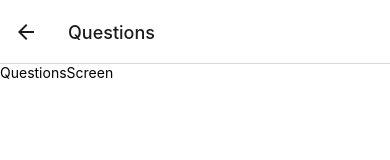
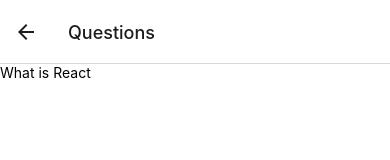
Before and after one commit to l-quincy01/StudyBru, a React Native app: screen /Questions in a window 390 px wide. Shown: the top 160 px of the page. Built offline with nearby package versions, Linux system fonts and the light colour scheme.

Commit message:
Feat: Splash and Question screen added

```diff
--- a/src/Screens/QuestionsScreen.js
+++ b/src/Screens/QuestionsScreen.js
@@ -1,10 +1,17 @@
 import { StyleSheet, Text, View } from "react-native";
-import React from "react";
+import React, { useState } from "react";
+import { questions } from "../config/question";
 
 const QuestionsScreen = () => {
+  const [currentQuestionIndex, setCurrentQuestionIndex] = useState(0);
   return (
     <View>
-      <Text>QuestionsScreen</Text>
+      <Text>{questions[currentQuestionIndex].question}</Text>
+      {/* {questions.map((item) => (
+        <View>
+          <Text>{item.question}</Text>
+        </View>
+      ))} */}
     </View>
   );
 };
--- /dev/null
+++ b/src/config/question.js
@@ -0,0 +1,22 @@
+export const questions = [
+  {
+    question: "What is React",
+    options: ["1", "2", "3", "4"],
+    correctAnswer: "2",
+  },
+  {
+    question: "What is React",
+    options: ["1", "2", "3", "4"],
+    correctAnswer: "2",
+  },
+  {
+    question: "What is React",
+    options: ["1", "2", "3", "4"],
+    correctAnswer: "2",
+  },
+  {
+    question: "What is React",
+    options: ["1", "2", "3", "4"],
+    correctAnswer: "2",
+  },
+];
```
